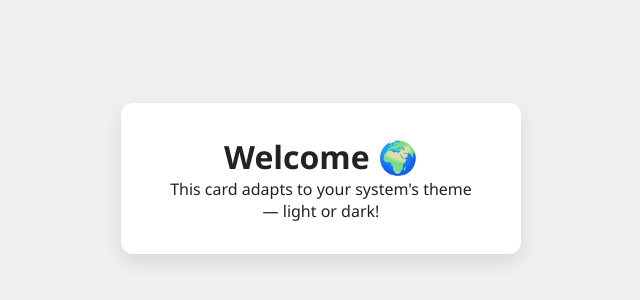
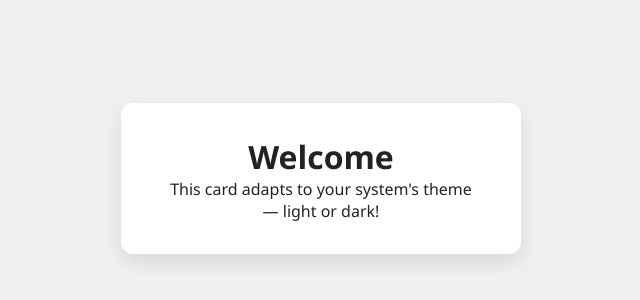
Before and after one commit to ElisaRumSolberg/HTML_Dersleri, a plain HTML site: page 14_Dark_Mode_Auto/index.html in a window 1280 px wide. Shown: the part 222-522 px from the top of the page, without its empty margins (319-959 px from the left). Drawn offline with Linux system fonts and the light colour scheme.

Commit message:
update readme

```diff
--- a/14_Dark_Mode_Auto/index.html
+++ b/14_Dark_Mode_Auto/index.html
@@ -8,7 +8,7 @@
 </head>
 <body>
   <div class="card">
-    <h1>Welcome 🌍</h1>
+    <h1>Welcome</h1>
     <p>This card adapts to your system's theme — light or dark!</p>
   </div>
 </body>
--- a/14_Dark_Mode_Auto/style.css
+++ b/14_Dark_Mode_Auto/style.css
@@ -24,7 +24,7 @@ body {
   max-width: 400px;
 }
 
-/* 🌙 Dark mode ayarı */
+/* 🌙 Dark mode */
 @media (prefers-color-scheme: dark) {
   body {
     background-color: #121212;
```
Also changed, not shown: 1 other file.
